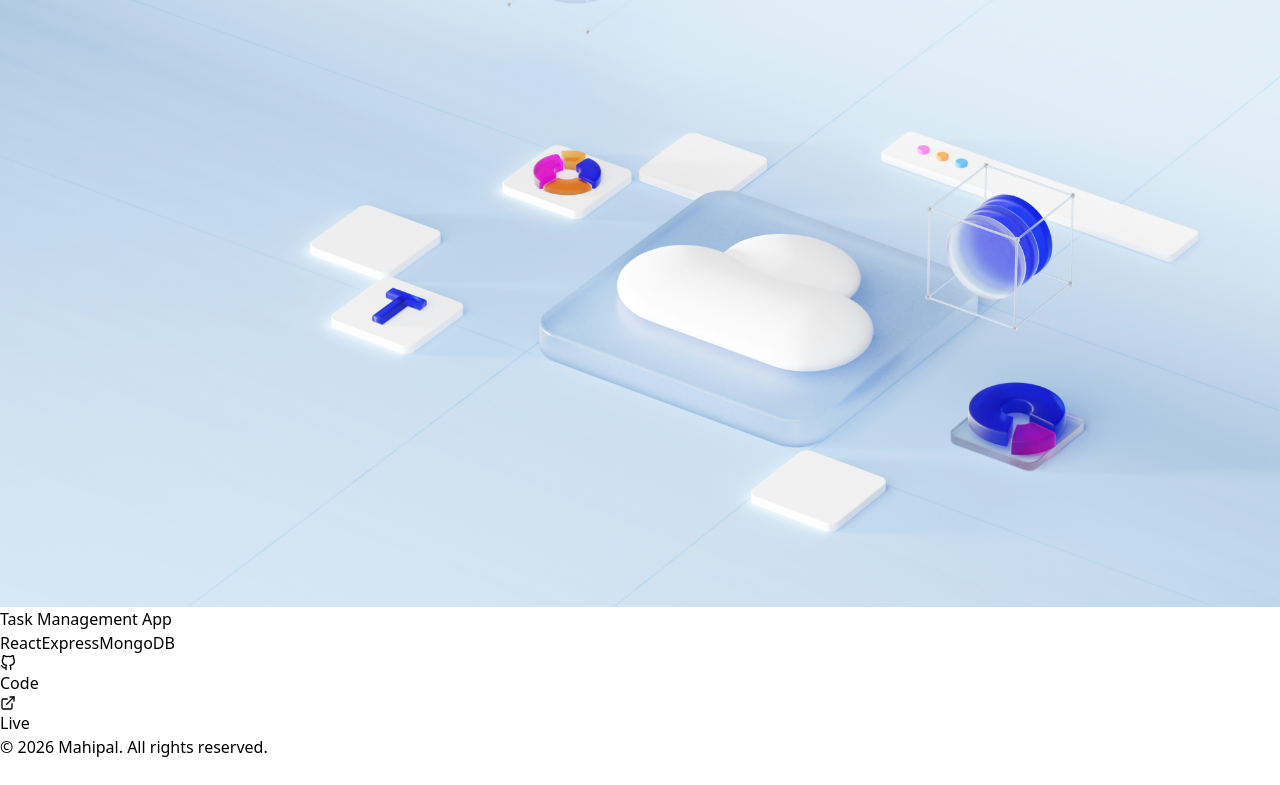
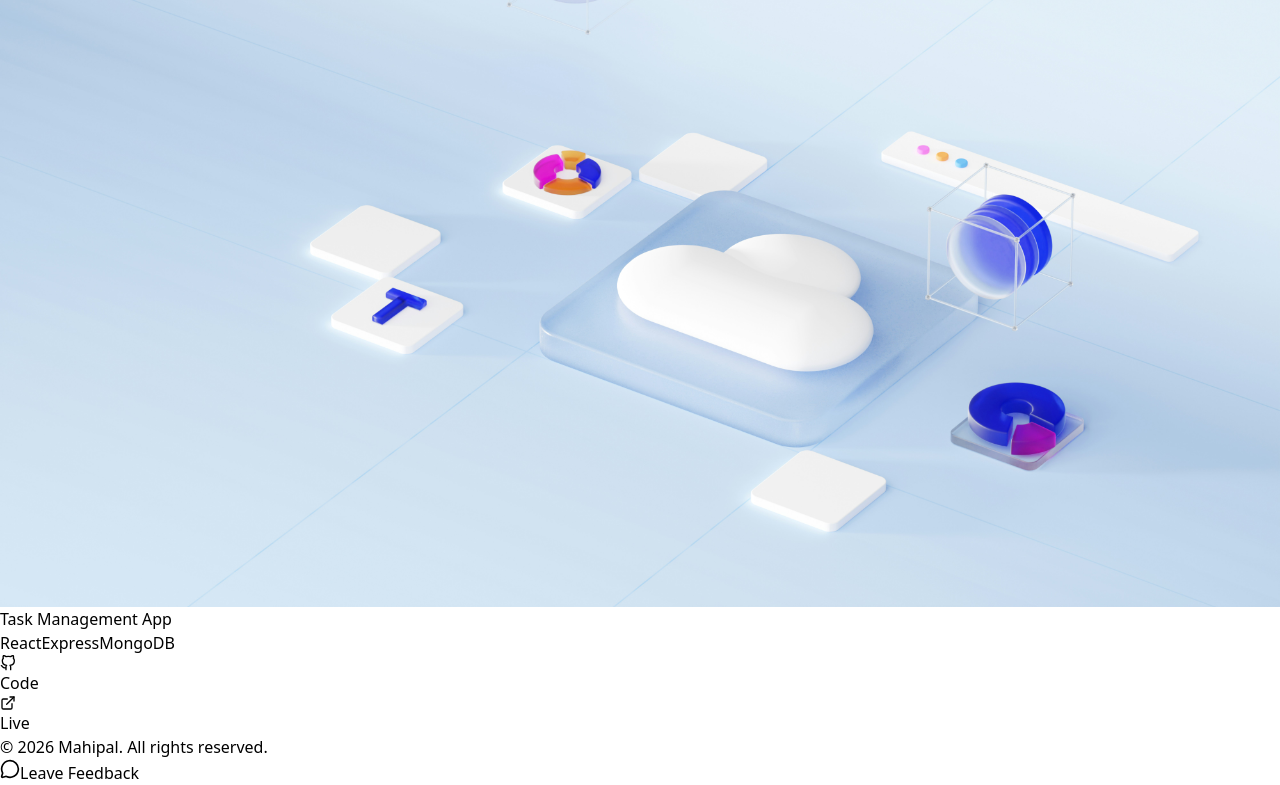
Before and after one commit to Guglothmahipal/portfolio-frontend, a React app: page / in a window 1280 px wide. Shown: the part 3289-4074 px from the top of the page. Before the commit the page ends 4048 px from the top, so only its background shows below. Built offline with nearby package versions, Linux system fonts and the light colour scheme; the HTML template or start-up script is replaced by a standard one.

Commit message:
added feedback option in frontend

```diff
--- a/package.json
+++ b/package.json
@@ -12,6 +12,7 @@
   "dependencies": {
     "@react-spring/parallax": "^10.0.3",
     "framer-motion": "^12.23.26",
+    "lucide-react": "^0.564.0",
     "react": "^19.2.0",
     "react-dom": "^19.2.0",
     "react-icons": "^5.5.0",
@@ -19,6 +20,7 @@
   },
   "devDependencies": {
     "@eslint/js": "^9.39.1",
+    "@tailwindcss/postcss": "^4.1.18",
     "@types/node": "^24.10.1",
     "@types/react": "^19.2.5",
     "@types/react-dom": "^19.2.3",
--- /dev/null
+++ b/src/components/FeedbackButton.tsx
@@ -0,0 +1,65 @@
+import { MessageCircle } from "lucide-react";
+import { useEffect, useState } from "react";
+
+interface FeedbackButtonProps {
+  onClick: () => void;
+}
+
+const FeedbackButton = ({ onClick }: FeedbackButtonProps) => {
+  const [showIntro, setShowIntro] = useState(true);
+
+  // Show tooltip once for 1.5s
+  useEffect(() => {
+    const timer = setTimeout(() => {
+      setShowIntro(false);
+    }, 1500);
+
+    return () => clearTimeout(timer);
+  }, []);
+
+  return (
+    <div className="fixed right-6 bottom-8 z-50 group">
+
+      {/* ICON BUTTON */}
+      <button
+        onClick={onClick}
+        className="
+          w-12 h-12
+          flex items-center justify-center
+          rounded-full
+          border border-gray-600 dark:border-gray-400
+          text-xl
+          transition-all duration-300
+          hover:scale-110 hover:-translate-y-1
+          hover:bg-black hover:text-white
+          dark:hover:bg-white dark:hover:text-black
+        "
+      >
+        <MessageCircle size={20} />
+      </button>
+
+      {/* TOOLTIP */}
+      <span
+        className={`
+          absolute right-16 top-1/2 -translate-y-1/2
+          px-3 py-1 text-xs rounded-md
+          bg-black text-white
+          dark:bg-white dark:text-black
+          whitespace-nowrap
+          pointer-events-none
+          transition-all duration-300
+
+          ${
+            showIntro
+              ? "opacity-100 translate-x-0"
+              : "opacity-0 translate-x-2 group-hover:opacity-100 group-hover:translate-x-0"
+          }
+        `}
+      >
+        Leave Feedback
+      </span>
+    </div>
+  );
+};
+
+export default FeedbackButton;
--- /dev/null
+++ b/src/components/FeedbackModal.tsx
@@ -0,0 +1,96 @@
+import { motion, AnimatePresence } from "framer-motion";
+import { FiX } from "react-icons/fi";
+import { useEffect, useState } from "react";
+
+interface FeedbackModalProps {
+  isOpen: boolean;
+  onClose: () => void;
+}
+
+const FeedbackModal = ({ isOpen, onClose }: FeedbackModalProps) => {
+  const [message, setMessage] = useState("");
+
+  // ESC + Scroll lock
+  useEffect(() => {
+    if (!isOpen) return;
+
+    const originalOverflow = document.body.style.overflow;
+    document.body.style.overflow = "hidden";
+
+    const handleEsc = (e: KeyboardEvent) => {
+      if (e.key === "Escape") onClose();
+    };
+
+    window.addEventListener("keydown", handleEsc);
+
+    return () => {
+      document.body.style.overflow = originalOverflow;
+      window.removeEventListener("keydown", handleEsc);
+    };
+  }, [isOpen, onClose]);
+
+  const handleSubmit = () => {
+    console.log("Feedback:", message);
+    setMessage("");
+    onClose();
+  };
+
+  return (
+    <AnimatePresence>
+      {isOpen && (
+        <motion.div
+          className="fixed inset-0 z-50 bg-black/40 backdrop-blur-sm flex items-center justify-center p-4"
+          initial={{ opacity: 0 }}
+          animate={{ opacity: 1 }}
+          exit={{ opacity: 0 }}
+          onClick={onClose}
+        >
+          <motion.div
+            initial={{ y: 50, opacity: 0, scale: 0.95 }}
+            animate={{ y: 0, opacity: 1, scale: 1 }}
+            exit={{ y: 50, opacity: 0, scale: 0.95 }}
+            transition={{ duration: 0.3 }}
+            onClick={(e) => e.stopPropagation()}
+            className="relative w-full max-w-md bg-white dark:bg-gray-900 rounded-2xl shadow-2xl p-6"
+          >
+            <button
+              onClick={onClose}
+              className="absolute top-3 right-3 p-2 rounded-full bg-gray-100 dark:bg-gray-800"
+            >
+              <FiX />
+            </button>
+
+            <h2 className="text-xl font-semibold mb-4 text-gray-900 dark:text-white">
+              Submit Feedback
+            </h2>
+
+            <textarea
+              value={message}
+              onChange={(e) => setMessage(e.target.value)}
+              placeholder="Share your feedback..."
+              className="w-full h-28 p-3 rounded-lg border focus:outline-none focus:ring-2 focus:ring-indigo-500 dark:bg-gray-800 dark:text-white"
+            />
+
+            <div className="flex justify-end gap-3 mt-4">
+              <button
+                onClick={onClose}
+                className="px-4 py-2 rounded-lg bg-gray-200 dark:bg-gray-700"
+              >
+                Cancel
+              </button>
+
+              <button
+                onClick={handleSubmit}
+                className="px-4 py-2 rounded-lg text-white bg-gradient-to-r from-indigo-500 via-purple-500 to-pink-500"
+              >
+                Submit
+              </button>
+            </div>
+          </motion.div>
+        </motion.div>
+      )}
+    </AnimatePresence>
+  );
+};
+
+export default FeedbackModal;
--- a/src/layouts/PublicLayout.tsx
+++ b/src/layouts/PublicLayout.tsx
@@ -1,11 +1,17 @@
 import { Outlet } from "react-router-dom";
+import { useState } from "react";
+
 import Navbar from "../components/Navbar";
 import SocialSidebar from "../components/SocialSidebar";
 import Footer from "../components/Footer";
 import CustomCursor from "../components/CustomCursor";
 import ChatSupport from "../components/ChatSupport";
+import FeedbackButton from "../components/FeedbackButton";
+import FeedbackModal from "../components/FeedbackModal";
 
 const PublicLayout = () => {
+  const [isFeedbackOpen, setIsFeedbackOpen] = useState(false);
+
   return (
     <div className="flex flex-col min-h-screen bg-white dark:bg-black text-black dark:text-white transition-colors duration-300">
       <Navbar />
@@ -18,6 +24,15 @@ const PublicLayout = () => {
       </main>
 
       <Footer />
+
+      {/* ✅ Feedback Sidebar Icon (Right Side) */}
+      <FeedbackButton onClick={() => setIsFeedbackOpen(true)} />
+
+      {/* ✅ Modal */}
+      <FeedbackModal
+        isOpen={isFeedbackOpen}
+        onClose={() => setIsFeedbackOpen(false)}
+      />
     </div>
   );
 };
```
Also changed, not shown: 1 other file (tests, documents, lock files or other folders).
